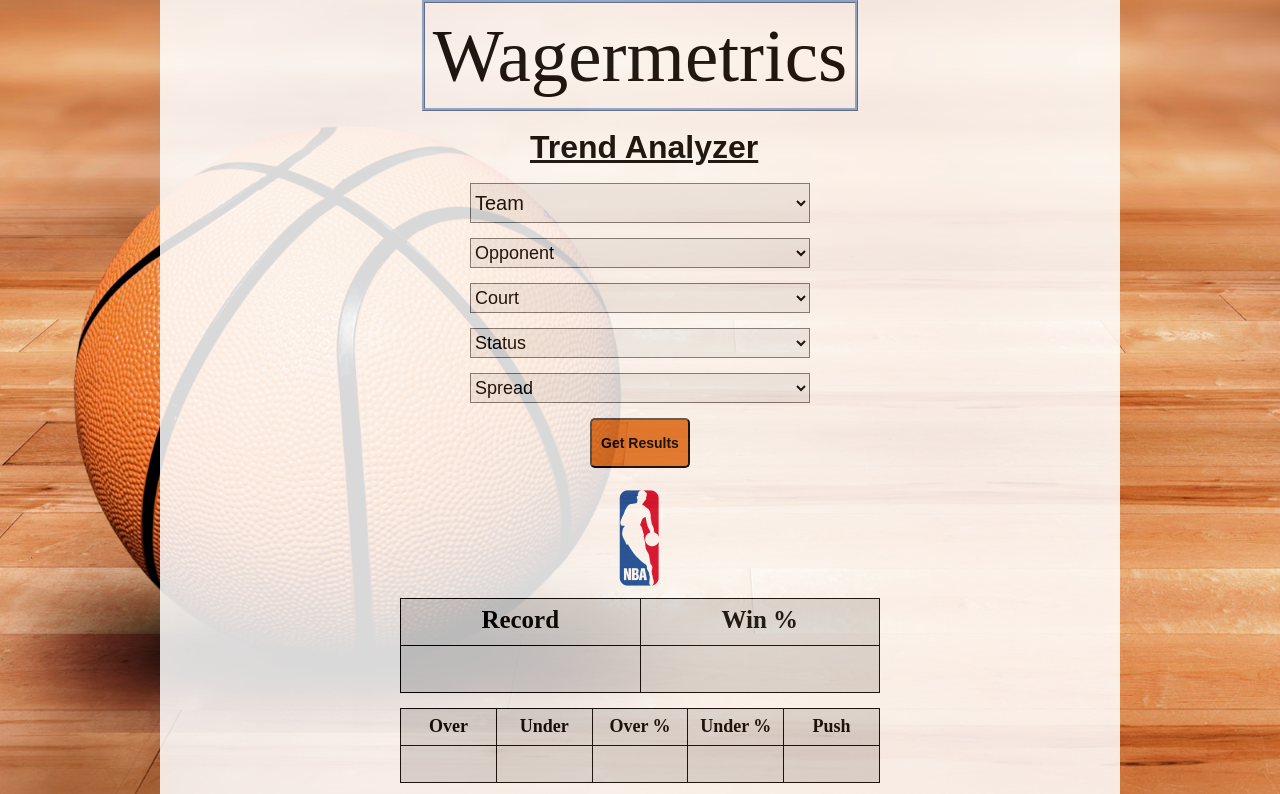
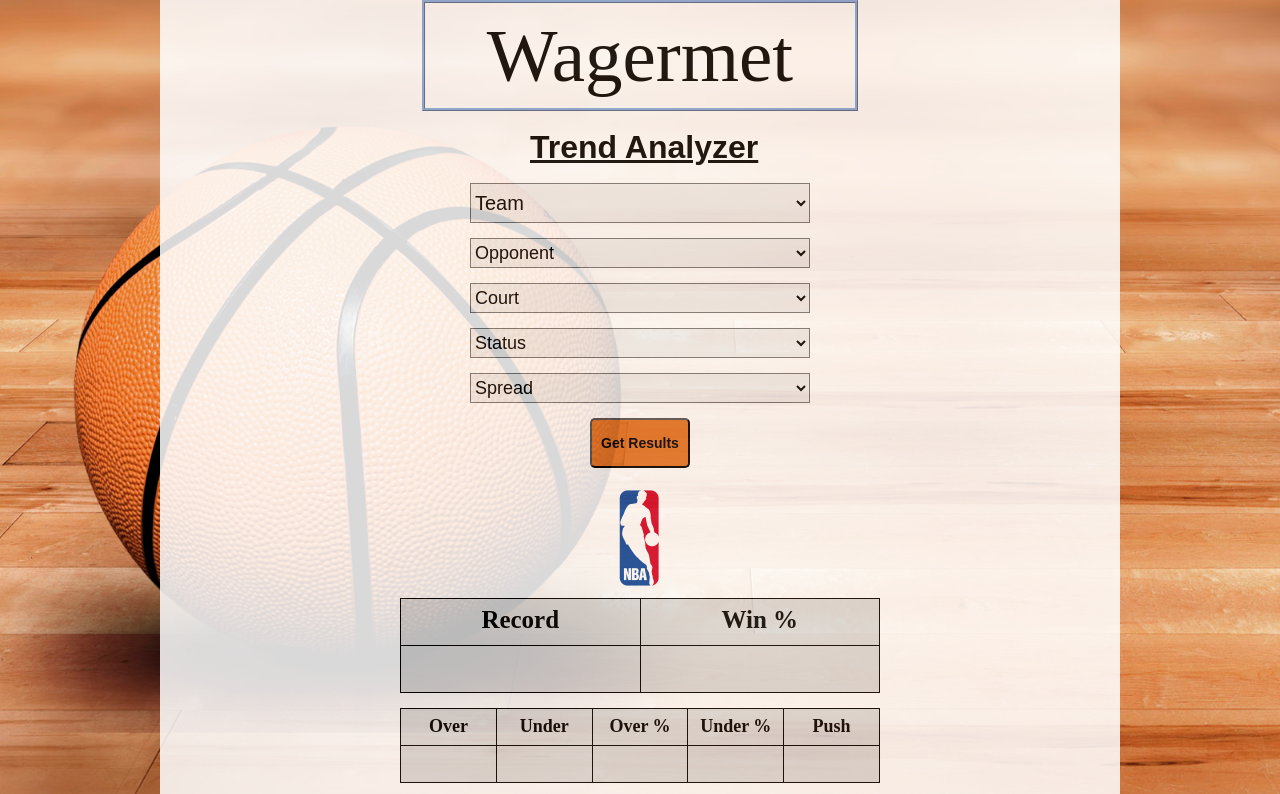
Before and after one commit to jayspringate/wagermetrics, a website: page public/index.html in a window 1280 px wide. Shown: the top 794 px of the page. Drawn offline with Linux system fonts and the light colour scheme; a web font is replaced by a local one.

Commit message:
test auto deploy

```diff
--- a/public/index.html
+++ b/public/index.html
@@ -16,7 +16,7 @@
   <body class="container_16 clearfix">
     <main>
     <header class="header">
-        Wagermetrics
+        Wagermet
     </header>
     <h1 class="grid_5 push_6 subheading">Trend Analyzer</h1>
       <form class="homeTeam">
```
